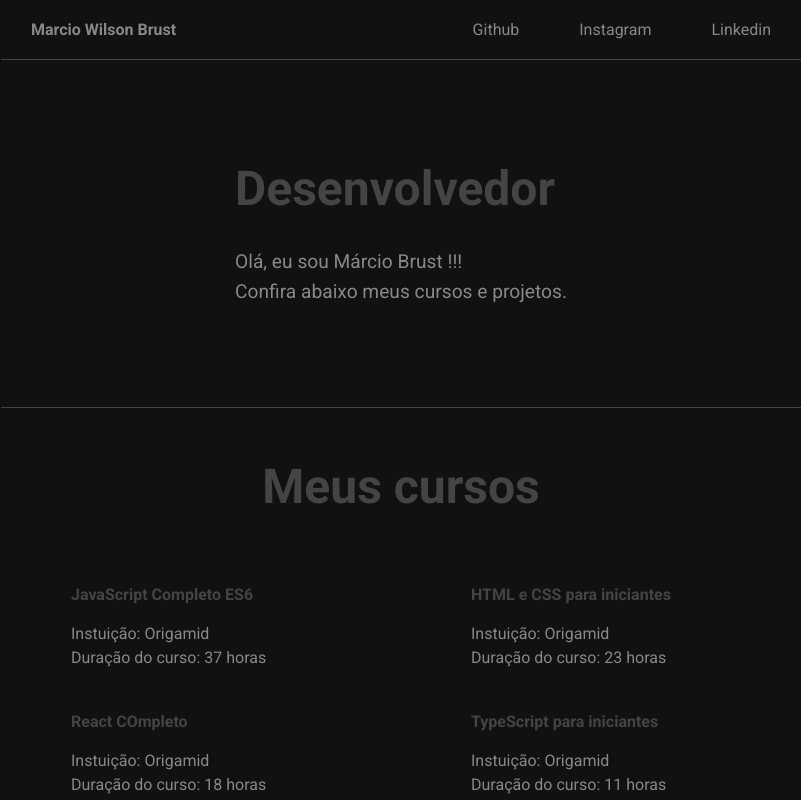
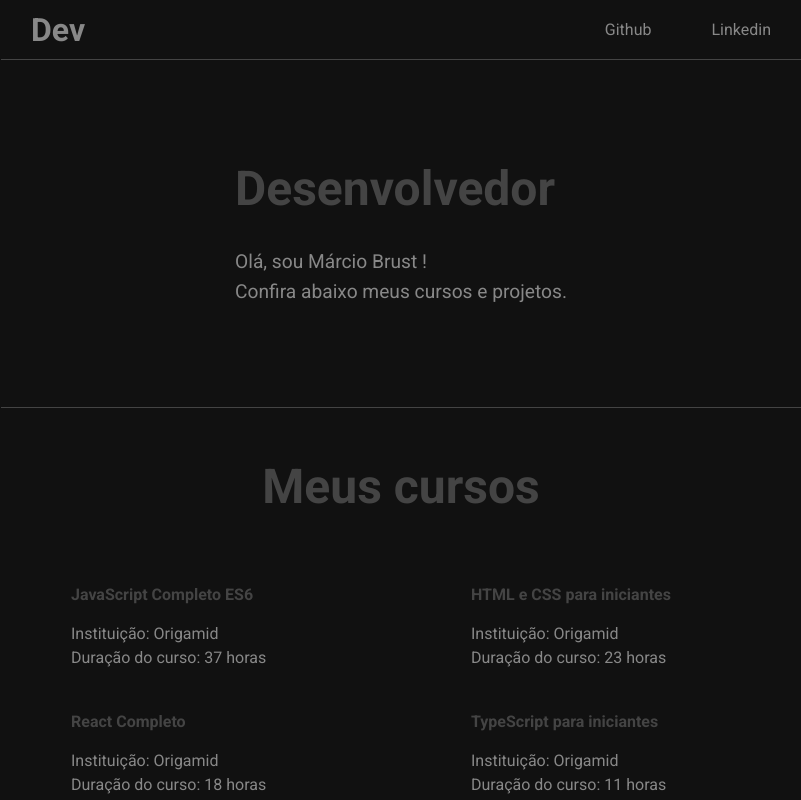
Before and after one commit to Marcio-Brust/portfolio-novo, a React (Vite) app: page / in a window 1280 px wide. Shown: the top 800 px of the page, without its empty margins (239-1040 px from the left). Built offline with nearby package versions, Linux system fonts and the light colour scheme.

Commit message:
correcao

```diff
--- a/src/components/Courses/Couses.tsx
+++ b/src/components/Courses/Couses.tsx
@@ -22,7 +22,7 @@ export const Couses = () => {
       duracao: "23",
     },
     {
-      título: "React COmpleto",
+      título: "React Completo",
       instituicao: "Origamid",
       duracao: "18",
     },
@@ -46,7 +46,7 @@ export const Couses = () => {
           {cursos.map((item, index) => (
             <div key={index}>
               <h1>{item.título}</h1>
-              <p>Instuição: {item.instituicao}</p>
+              <p>Instituição: {item.instituicao}</p>
               <p>Duração do curso: {item.duracao} horas</p>
             </div>
           ))}
--- a/src/components/Header/Header.style.tsx
+++ b/src/components/Header/Header.style.tsx
@@ -10,7 +10,7 @@ export const HeaderStyle = styled.header`
   height: 60px;
 
   h1 {
-    font-size: 1rem;
+    font-size: 2rem;
     color: #888;
     margin-left: 30px;
   }
--- a/src/components/Header/Header.tsx
+++ b/src/components/Header/Header.tsx
@@ -9,7 +9,7 @@ export const Header = () => {
 
   return (
     <HeaderStyle>
-      <h1>Marcio Wilson Brust</h1>
+      <h1>Dev</h1>
       <Button />
       {mobile ? <MenuMobile /> : <NavMenu />}
     </HeaderStyle>
--- a/src/components/Home/Home.tsx
+++ b/src/components/Home/Home.tsx
@@ -13,8 +13,7 @@ export const Home = () => {
       <h1 data-aos="fade-right">Desenvolvedor</h1>
       <div data-aos="fade-right">
         <p>
-          Olá, eu sou Márcio Brust !!! <br /> Confira abaixo meus cursos e
-          projetos.
+          Olá, sou Márcio Brust ! <br /> Confira abaixo meus cursos e projetos.
         </p>
       </div>
     </HomeStyle>
--- a/src/components/MenuMobile/MenuMobile.tsx
+++ b/src/components/MenuMobile/MenuMobile.tsx
@@ -14,11 +14,6 @@ export const MenuMobile = () => {
         </a>
       </li>
       <li>
-        <a href="https://www.instagram.com/marciobrust21/" target="_blanck">
-          Instagram
-        </a>
-      </li>
-      <li>
         <a
           href="https://www.linkedin.com/in/m%C3%A1rcio-brust-b964501b7"
           target="_blanck"
--- a/src/components/Nav/NavMenu.tsx
+++ b/src/components/Nav/NavMenu.tsx
@@ -7,12 +7,6 @@ export const NavMenu = () => {
         <li>
           <a href="https://github.com/Marcio-Brust" target="_blanck">
             Github{" "}
-          </a>
-        </li>
-
-        <li>
-          <a href="https://www.instagram.com/marciobrust21/" target="_blanck">
-            Instagram
           </a>
         </li>
 
```
